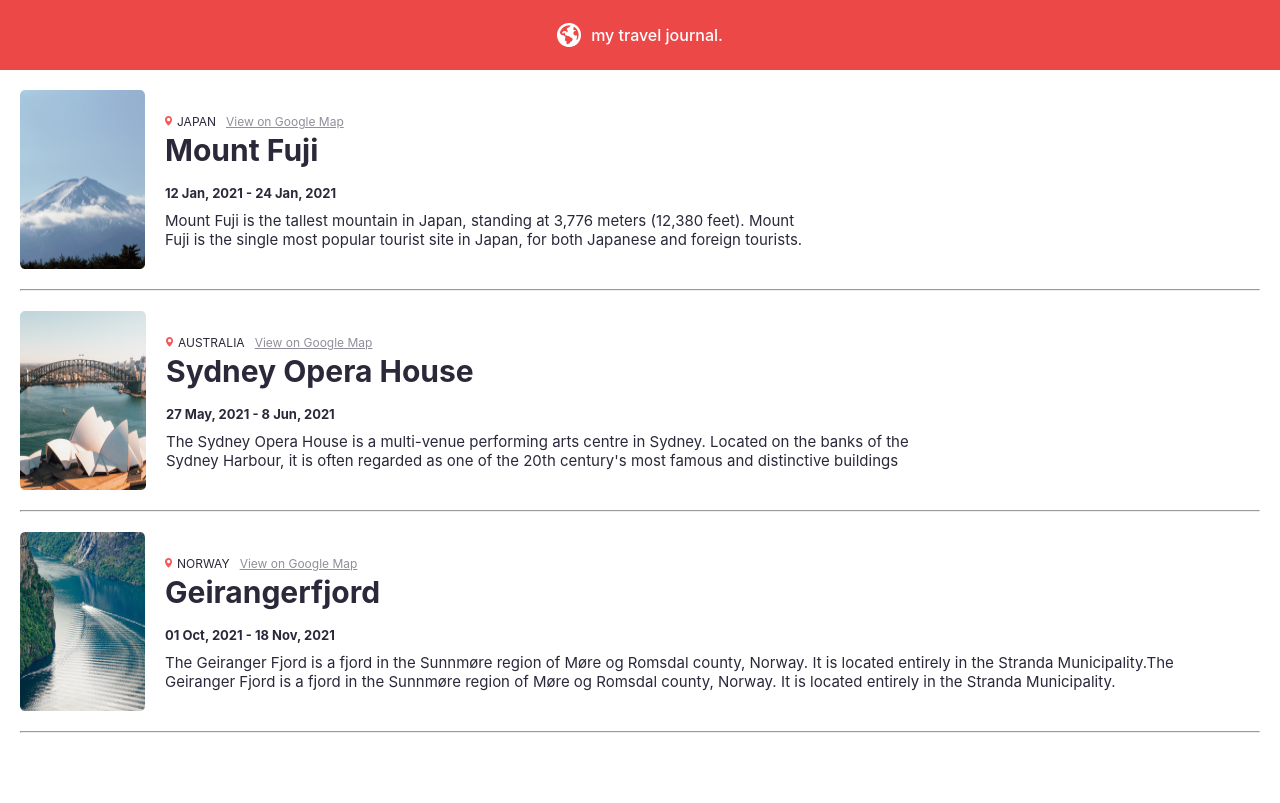
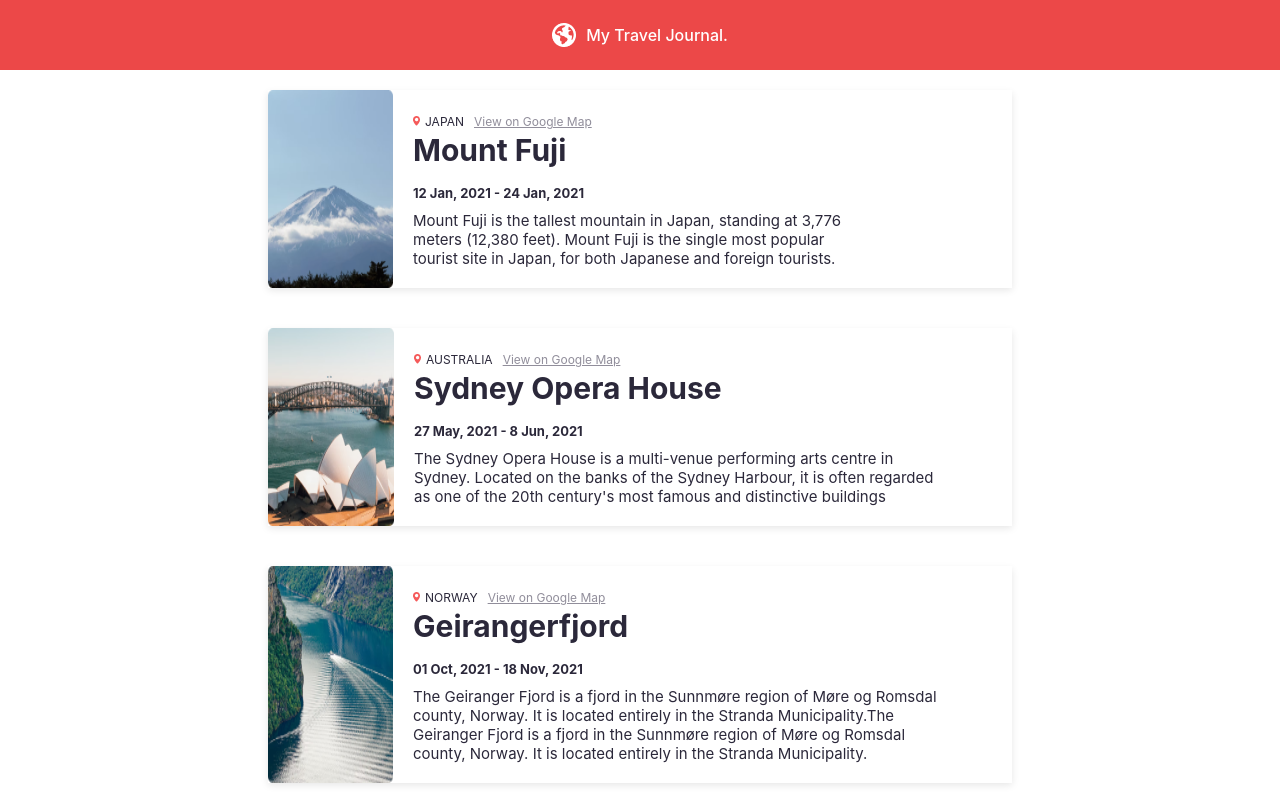
Before and after one commit to mrbhi/Travel-Journal, a React app: page / in a window 1280 px wide. Built offline with nearby package versions, Linux system fonts and the light colour scheme.

Commit message:
Edited the header title text, adjust some styling, and also changed the website title

```diff
--- a/src/component/Header.js
+++ b/src/component/Header.js
@@ -4,7 +4,7 @@ const Header = () => {
     return(
         <nav className="nav">
             <img className="nav-logo" src="/image/world.png" alt="logo" />
-            <p className="nav-title">my travel journal.</p>
+            <p className="nav-title">My Travel Journal.</p>
         </nav>
     )
 }
--- a/src/component/Main.js
+++ b/src/component/Main.js
@@ -2,7 +2,6 @@ import React from "react";
 
 const Main = (props) => {
     return(
-        <>
         <session className="main">
             <div className="card">
                 <img src={props.item.imageUrl} alt="card-img" />
@@ -19,8 +18,6 @@ const Main = (props) => {
                 </div>
             </div>
         </session>
-            <hr className="line"></hr>
-        </>
     )
 }
 
--- a/src/component/style.css
+++ b/src/component/style.css
@@ -35,10 +35,13 @@ session {
 
 .main {
     display: flex;
+    justify-content: center;
 }
 
 .card {
     display: flex;
+    box-shadow: 0px 2.9825618267059326px 7.456404209136963px 0px #0000001A;
+    width: 60%;
 }
 
 .card-item {
```
Lines whose indentation alone changed are shown as unchanged.
